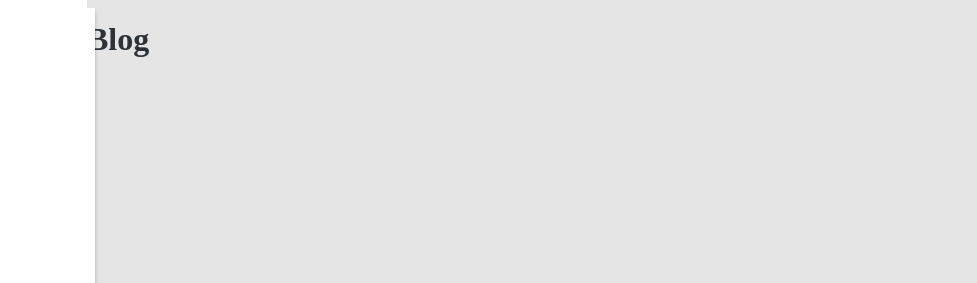
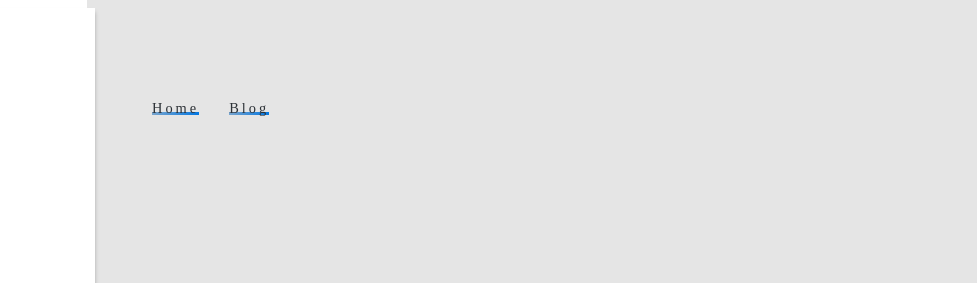
Before and after one commit to HMhugomeireles/hugomeireles.com, a Gatsby site: page /Blog in a window 1280 px wide. Shown: the top 283 px of the page, 303-1280 px from the left. Built offline with nearby package versions, Linux system fonts and the light colour scheme; Gatsby itself is replaced by a stand-in of ours.

Commit message:
create pagemap and highlightproject components

```diff
--- a/src/atoms/MenuIcon/Styled.js
+++ b/src/atoms/MenuIcon/Styled.js
@@ -6,5 +6,5 @@ export const MenuIcon = Styled.div`
   display: flex;
   justify-content: flex-end;
   align-items: center;
-  padding-left: 50px;
+  padding-left: 20px;
 `
--- /dev/null
+++ b/src/molecules/PageMap/index.js
@@ -0,0 +1,43 @@
+import React, { useContext } from 'react'
+import { Link } from 'gatsby'
+import Styled from 'styled-components'
+import ThemeContext from './../../context/ThemeContext'
+
+const SiteMapAside = Styled.aside`
+  display: flex;
+  margin-bottom: 1rem;
+
+  a {
+    color: ${({darkMode, theme: { dark, light }}) => darkMode ? dark.textColorPrimary : light.textColorPrimary};
+    text-decoration: none;
+    letter-spacing: 3px;
+    font-size: 0.9rem;
+    margin: 0 15px;
+
+    background-image: linear-gradient(120deg, #005DB277 0%, #0076E2 100%);
+    background-repeat: no-repeat;
+    background-size: 100% 0.2rem;
+    background-position: 0 88%;
+    transition: background-size 0.25s ease-in;
+
+    &:hover {
+      background-size: 100% 100%;
+    }
+  }
+`
+
+
+export default function PageMap({ siteLinksMap }) {
+  const { theme, Themes } = useContext(ThemeContext);
+
+  return (
+    <SiteMapAside darkMode={theme.darkMode} theme={Themes}>
+      {siteLinksMap.siteMap.map((link, index) =>
+        <Link
+          key={link.label + index}
+          to={link.to}
+        >{link.label}</Link>
+      )}
+    </SiteMapAside>
+  )
+}
--- a/src/organisms/NavBar/Styled.js
+++ b/src/organisms/NavBar/Styled.js
@@ -10,7 +10,7 @@ export const NavBar = styled.nav`
   transition: ease-in-out 400ms;
 
   position: absolute;
-  left: ${({ menuToggle }) => menuToggle ? '0' : '-95vw'};
+  left: ${({ menuToggle }) => menuToggle ? '0' : '-96vw'};
   top: 0;
   z-index: 1;
 
--- /dev/null
+++ b/src/organisms/highlightProject/Styled.js
@@ -0,0 +1,15 @@
+import Styled from 'styled-components'
+
+export const HighLightContainer = Styled.article`
+  background: #292A37;
+  box-shadow: 0px 4px 4px rgba(0, 0, 0, 0.25);
+
+  img {
+    max-width: 100%;
+    margin-bottom: 1.5rem;
+  }
+
+  header, p, footer {
+    padding: 1rem 2rem;
+  }
+`
--- a/src/pages/Blog.js
+++ b/src/pages/Blog.js
@@ -1,9 +1,23 @@
 import React from "react"
-
+import { WrapperSection } from './Styled'
+import PageMap from './../molecules/PageMap/'
 import Layout from '../templates/layouts'
 
 export default () => (
   <Layout>
-    <h1>Blog</h1>
+    <WrapperSection>
+      <PageMap
+        siteLinksMap={{ siteMap : [
+          {
+            to: '/',
+            label: 'Home'
+          },
+          {
+            to: '/blog',
+            label: 'Blog'
+          }
+        ]}}
+      />
+    </WrapperSection>
   </Layout>
 )
--- /dev/null
+++ b/src/pages/Styled.js
@@ -0,0 +1,9 @@
+import Styled from 'styled-components'
+
+export const WrapperSection = Styled.section`
+  padding-top: 100px;
+
+@media (min-width: 1000px) {
+    padding: 100px 50px;
+  }
+`
--- a/src/templates/layouts/Styled.js
+++ b/src/templates/layouts/Styled.js
@@ -1,19 +1,18 @@
 import styled from 'styled-components'
 
 export const MainContent = styled.main`
-  overflow: hidden;
   width: 100vw;
-  height: 100vh;
+  height: 100%;
   background: ${({darkMode, theme: { dark, light }}) => darkMode ? dark.backgroundPage : light.backgroundPage};
   color: ${({darkMode, theme: { dark, light }}) => darkMode ? dark.textColorPrimary : light.textColorPrimary};
   transition: ease-in-out 400ms;
-
   position: absolute;
   left: 0;
   top: 0;
   z-index: 0;
 
   @media (min-width: 1000px) {
+    overflow-y: scroll;
     width: calc(100% - 390px);
     z-index: 0;
     left: 390px;
--- a/src/templates/layouts/index.js
+++ b/src/templates/layouts/index.js
@@ -11,7 +11,6 @@ import MenuIcon from './../../atoms/MenuIcon/'
 export default ({children}) => {
   const [theme, setTheme] = useLocalStorage('theme', { darkMode: false })
   const [menuState, setMenuState] = useState({ isMenuOpen: false })
-
 
   const toggleMenu = () => {
     if (window.innerWidth < 1000) {
```
Also changed, not shown: src/organisms/highlightProject/index.js (added, +22 -0 lines), src/pages/Projects.js (+20 -2 lines).
